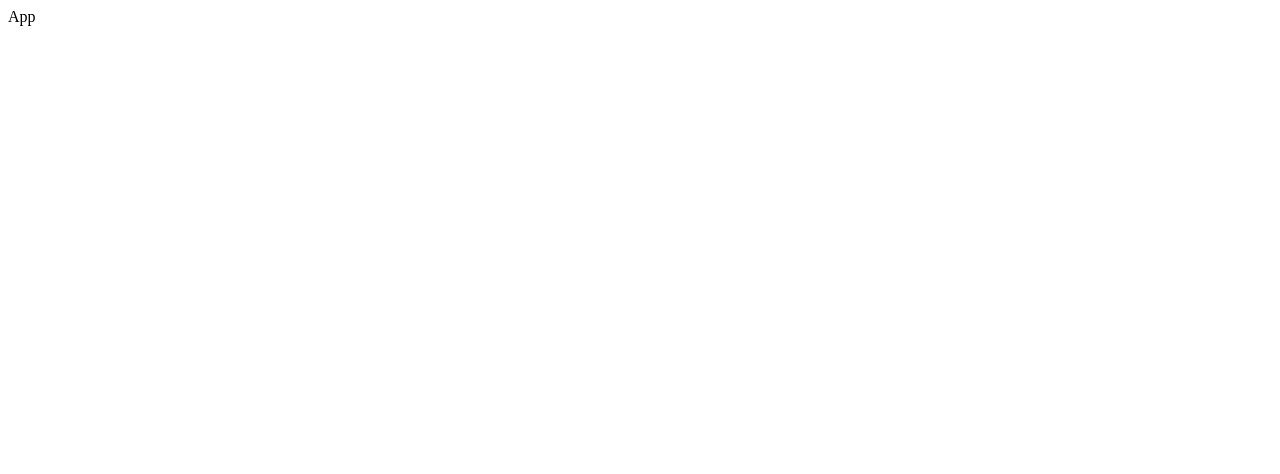
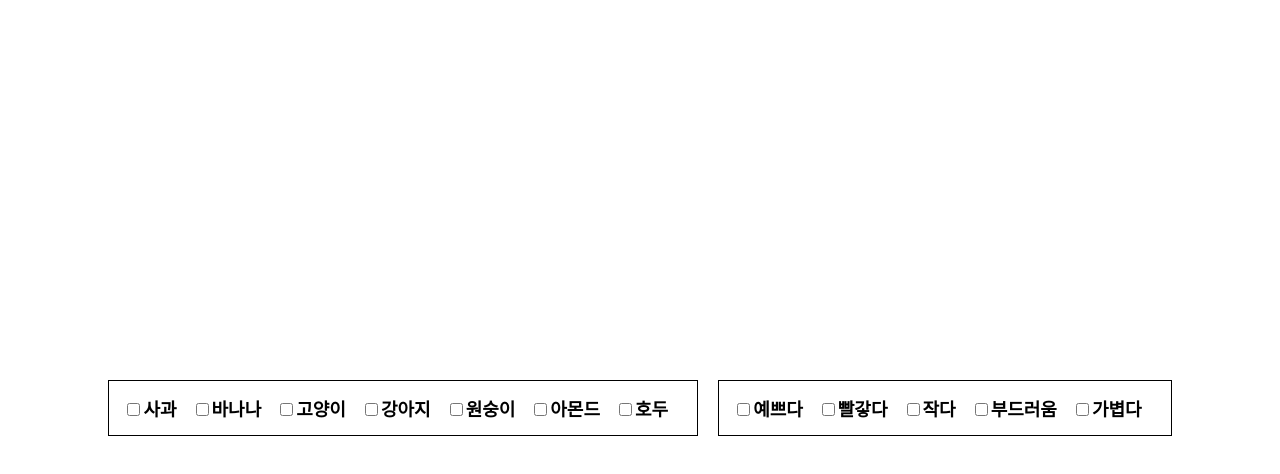
Before and after one commit to rious275/feature-filter, a React (Create React App) app: page / in a window 1280 px wide. Shown: the top 474 px of the page. Built offline with nearby package versions, Linux system fonts and the light colour scheme.

Commit message:
Add: data setting

```diff
--- a/package.json
+++ b/package.json
@@ -6,9 +6,11 @@
     "@testing-library/jest-dom": "^5.14.1",
     "@testing-library/react": "^11.2.7",
     "@testing-library/user-event": "^12.8.3",
+    "axios": "^0.23.0",
     "react": "^17.0.2",
     "react-dom": "^17.0.2",
     "react-scripts": "4.0.3",
+    "styled-components": "^5.3.1",
     "web-vitals": "^1.1.2"
   },
   "scripts": {
--- /dev/null
+++ b/public/data/requests.json
@@ -0,0 +1,46 @@
+{
+  "requests": [
+    {
+      "id": 1,
+      "name": "사과",
+      "material": ["예쁘다", "빨갛다"],
+      "kinds": "과일"
+    },
+    {
+      "id": 2,
+      "name": "바나나",
+      "material": ["작다"],
+      "kinds": "과일"
+    },
+    {
+      "id": 3,
+      "name": "고양이",
+      "material": ["예쁘다", "가볍다"],
+      "kinds": "동물"
+    },
+    {
+      "id": 4,
+      "name": "강아지",
+      "material": ["예쁘다"],
+      "kinds": "동물"
+    },
+    {
+      "id": 5,
+      "name": "원숭이",
+      "material": ["빨갛다"],
+      "kinds": "동물"
+    },
+    {
+      "id": 6,
+      "name": "아몬드",
+      "material": ["단단함"],
+      "kinds": "견과류"
+    },
+    {
+      "id": 7,
+      "name": "호두",
+      "material": ["단단함", "부드러움"],
+      "kinds": "견과류"
+    }
+  ]
+}
--- a/public/index.html
+++ b/public/index.html
@@ -8,6 +8,7 @@
       name="description"
       content="Web site created using create-react-app"
     />
+    <link href="https://fonts.googleapis.com/css2?family=Noto+Sans+KR:wght@100;300;400;500;700;900&display=swap" rel="stylesheet">
   </head>
   <body>
     <div id="root"></div>
--- a/src/App.js
+++ b/src/App.js
@@ -1,7 +1,107 @@
+import React, { useState, useEffect } from 'react'
+import styled from "styled-components";
+
+import axios from 'axios';
+
+
 function App() {
+  const [ dataList, setDataList ] = useState([]);
+  const [ filterDataList, setFilterDataList ] = useState([]);
+
+  useEffect(() => {
+    axios.get('data/requests.json')
+    .then(res => setDataList(res.data.requests));
+  }, [])
+
+  const checkVal = (e) => {
+    console.log(`e`, e.target.value);
+  }
+
   return (
-    <div>App</div>
+    <Container>
+      <Filter1>
+        <InputDiv>
+          <input onChange={checkVal} value="사과" type="checkbox" />
+          <span>사과</span>
+        </InputDiv>
+        <InputDiv>
+          <input onChange={checkVal} value="바나나" type="checkbox" />
+          <span>바나나</span>
+        </InputDiv>
+        <InputDiv>
+          <input onChange={checkVal} value="고양이" type="checkbox" />
+          <span>고양이</span>
+        </InputDiv>
+        <InputDiv>
+          <input onChange={checkVal} value="강아지" type="checkbox" />
+          <span>강아지</span>
+        </InputDiv>
+        <InputDiv>
+          <input onChange={checkVal} value="원숭이" type="checkbox" />
+          <span>원숭이</span>
+        </InputDiv>
+        <InputDiv>
+          <input onChange={checkVal} value="아몬드" type="checkbox" />
+          <span>아몬드</span>
+        </InputDiv>
+        <InputDiv>
+          <input onChange={checkVal} value="호두" type="checkbox" />
+          <span>호두</span>
+        </InputDiv>
+      </Filter1>
+      <Filter2>
+        <InputDiv>
+          <input onChange={checkVal} value="예쁘다" type="checkbox" />
+          <span>예쁘다</span>
+        </InputDiv>
+        <InputDiv>
+          <input onChange={checkVal} value="빨갛다" type="checkbox" />
+          <span>빨갛다</span>
+        </InputDiv>
+        <InputDiv>
+          <input onChange={checkVal} value="작다" type="checkbox" />
+          <span>작다</span>
+        </InputDiv>
+        <InputDiv>
+          <input onChange={checkVal} value="부드러움" type="checkbox" />
+          <span>부드러움</span>
+        </InputDiv>
+        <InputDiv>
+          <input onChange={checkVal} value="가볍다" type="checkbox" />
+          <span>가볍다</span>
+        </InputDiv>
+      </Filter2>
+    </Container>
   );
 }
 
 export default App;
+
+const Container = styled.div`
+  display: flex;
+  justify-content: center;
+  align-items: center;
+
+  height: 100vh;
+`;
+
+const Filter1 = styled.div`
+  display: flex;
+
+  margin: 0 10px;
+  padding: 14px;
+
+  border: 1px solid #000;
+`;
+
+const Filter2 = styled(Filter1)``;
+
+const InputDiv = styled.div`
+  margin-right: 15px;
+
+  span {
+    font-family: 'Noto Sans KR', sans-serif;
+    font-size: 18px;
+    font-weight: 900;
+  }
+`;
```
Also changed, not shown: 1 other file (tests, documents, lock files or other folders).
